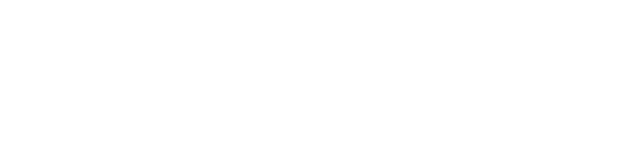
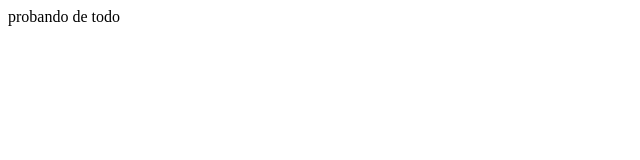
Before and after one commit to jeison60/sistema-de-regristro, a plain HTML site: page index.html in a window 1280 px wide. Shown: the whole page, without its empty margins (0-640 px from the left). Drawn offline with Linux system fonts and the light colour scheme.

Commit message:
probando por mi cuenta

```diff
--- a/index.html
+++ b/index.html
@@ -6,6 +6,6 @@
     <title> sistema de registro de codigos </title>
 </head>
 <body>
-
+    probando de todo
 </body>
 </html>
```
